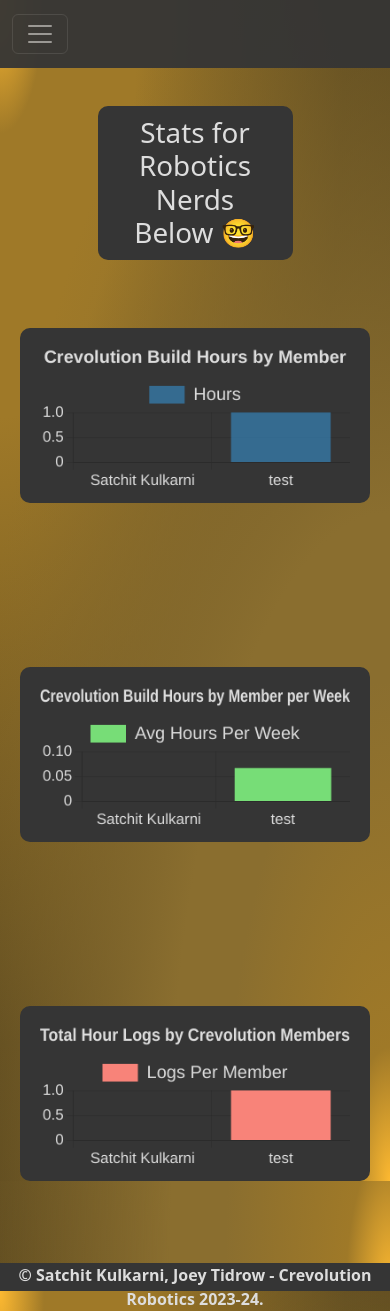
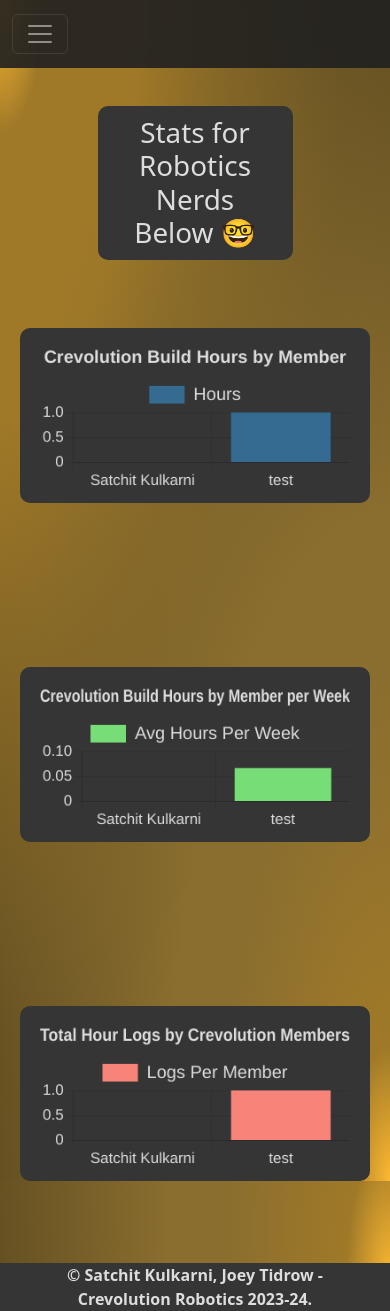
Before and after one commit to SatchitK/CrevBuildHours, a Flask app: page /insights in a window 390 px wide. Run offline with Flask 3, Linux system fonts and the light colour scheme; data comes from the database, SQL or seed files in the repository; both versions use the stored data as it was after the commit; some libraries are stand-ins or nearby versions.

Commit message:
Most bugs fixed

```diff
--- a/website/static/style.css
+++ b/website/static/style.css
@@ -40,11 +40,15 @@
         left: 0;
         bottom: 0;
         width: 100%;
-        height: 28px;
+        height: 20px;
+        margin:  0px 0px 0px 0px !important;
     }
+   .footpart{
+    background: #353535;
+   }
     .navbar{
-        opacity: 0.95;
-        background: #353535;
+        opacity: 0.9;
+        background: #212121;
         position: fixed;
         left: 0;
         top: 0;
@@ -56,7 +60,7 @@ width: 100%;
     }
     .nav-item{
         color:#dddddd !important;
-        padding: 8px 12px 8px 12px !important;
+        padding: 12px 20px 12px 20px !important;
     }
     .navbar-toggler{
         margin: 6px 12px 6px 12px !important;
@@ -65,7 +69,7 @@ width: 100%;
         color:#dddddd !important;
     }
     .alert{
-        top: 55px;
+        top: 70px;
         position: fixed;
 width: 100%;
     }
--- a/website/templates/base.html
+++ b/website/templates/base.html
@@ -41,7 +41,8 @@
         <div class="navbar-nav">
           {% if user.is_authenticated %}
           <a class="nav-item nav-link" id="home" href="/"><b>Home</b></a>
-          <a class="nav-item nav-link" id="update" href="/update"><b>Update Profile</b></a>
+          <a class="nav-item nav-link" id="update" href="/update"><b>Update
+              Profile</b></a>
           <a class="nav-item nav-link" id="logout"
             href="/logout"><b>Logout</b></a>
 
@@ -60,14 +61,16 @@
     messages %} {% for category, message in messages %} {% if category ==
     'error' %}
     <div class="z-3">
-      <div class="alert alert-danger alter-dismissable fade show" role="alert">
+      <div class="alert alert-danger alter-dismissable fade show z-3"
+        role="alert">
         {{ message }}
         <button type="button" class="close" data-dismiss="alert">
           <span aria-hidden="true">&times;</span>
         </button>
       </div>
       {% else %}
-      <div class="alert alert-success alter-dismissable fade show" role="alert">
+      <div class="alert alert-success alter-dismissable fade show z-3"
+        role="alert">
         {{ message }}
         <button type="button" class="close" data-dismiss="alert">
           <span aria-hidden="true">&times;</span>
@@ -110,8 +113,18 @@
   </body>
 
   <footer class="z-2">
-    <p class="text-center "><b>© Satchit Kulkarni, Joey Tidrow -
+    <p class="text-center d-none d-md-block footpart"><b>© Satchit Kulkarni,
+        Joey Tidrow
+        -
         Crevolution
         Robotics 2023-24.</b></p>
+    <div class="text-center d-md-none footpart">
+      <p class="footpart" style="
+      margin-bottom: 0px;"><b>© Satchit Kulkarni, Joey
+          Tidrow -</b></p>
+      <p class="footpart"><b>
+          Crevolution
+          Robotics 2023-24.</b></p>
+    </div>
   </footer>
 </html>
--- a/website/templates/insights.html
+++ b/website/templates/insights.html
@@ -6,7 +6,7 @@
     <br></br>
     <h1 class="text-center nerds z-1">Stats for Robotics Nerds Below 🤓</h1>
     <br></br>
-    <canvas id="barChart"></canvas>
+    <canvas class="z-1" id="barChart"></canvas>
 
     <script>
         var ctx = document.getElementById("barChart").getContext("2d")
@@ -64,7 +64,7 @@
     <br></br>
     <br></br>
     <br></br>
-    <canvas id="barChart2"></canvas>
+    <canvas class="z-1" id="barChart2"></canvas>
 
     <script>
         var ctx = document.getElementById("barChart2").getContext("2d")
@@ -125,7 +125,7 @@
     <br></br>
     <br></br>
     <br></br>
-    <canvas id="barChart3"></canvas>
+    <canvas class="z-1" id="barChart3"></canvas>
 
     <script>
         var ctx = document.getElementById("barChart3").getContext("2d")
```
Also changed, not shown: instance/crevdatabase.db.
